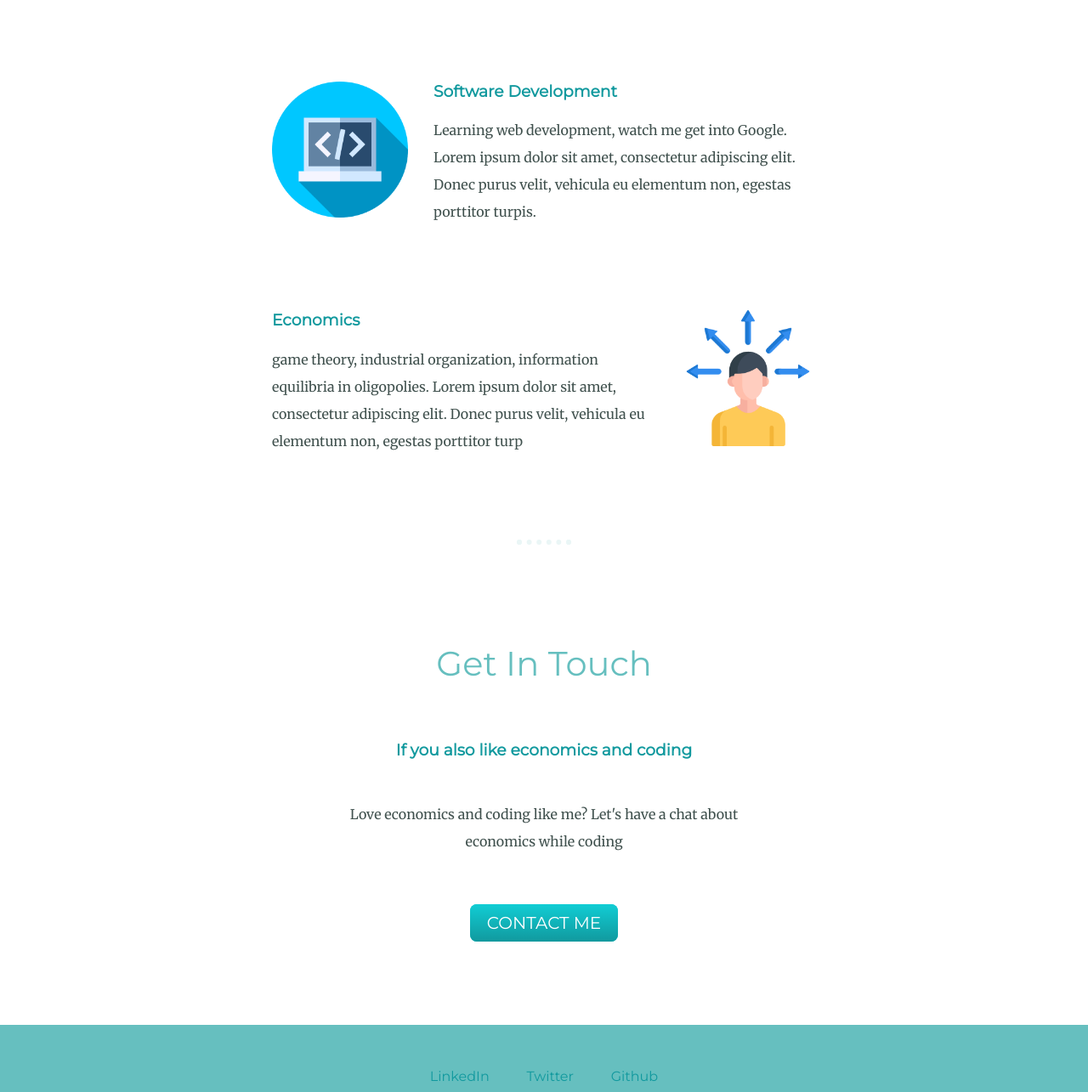
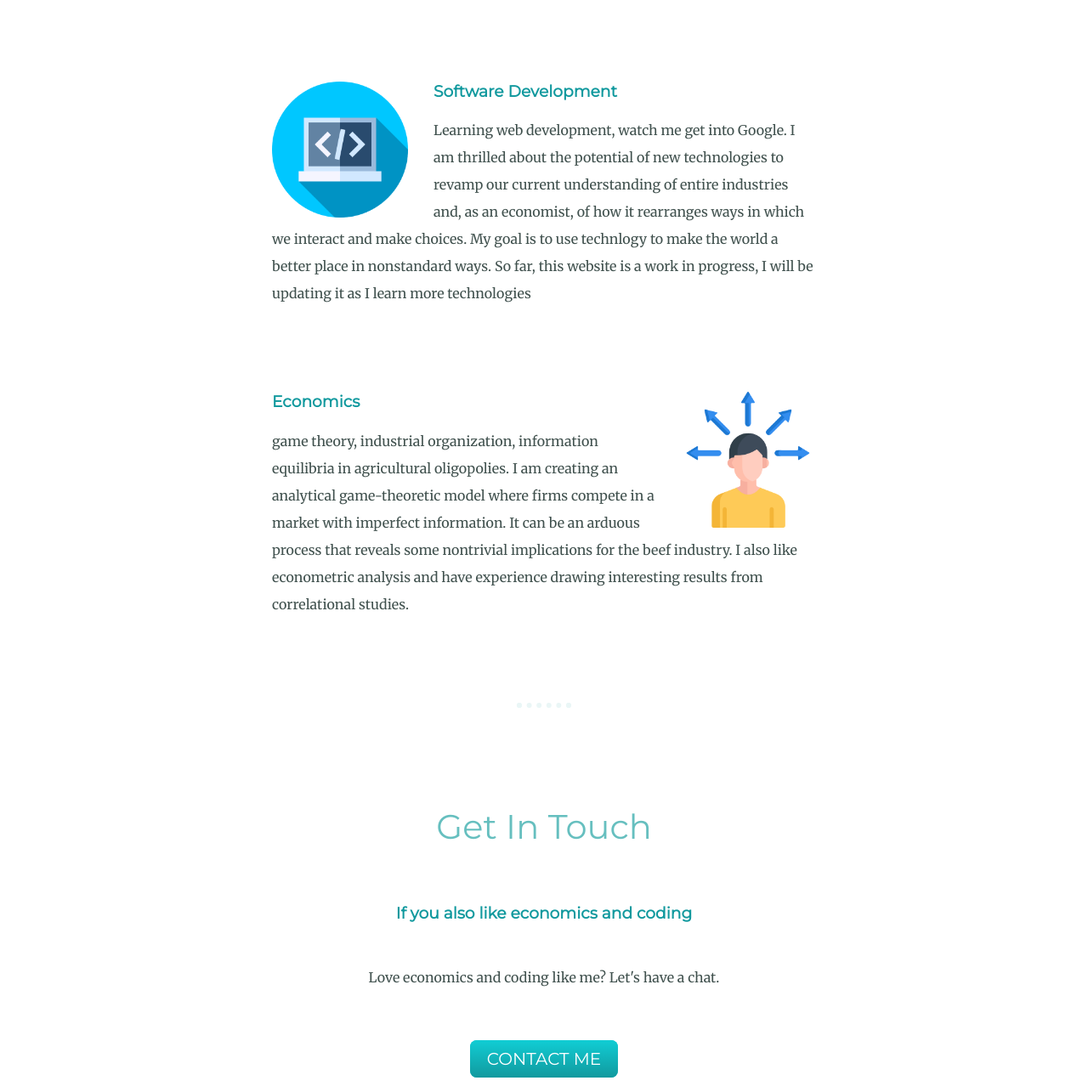
Before and after one commit to adilbeksultanov/mysite, a plain HTML site: page index.html in a window 1280 px wide. Shown: the part 1520-2805 px from the top of the page at 85% size. Drawn offline with Linux system fonts and the light colour scheme.

Commit message:
Update index.html

```diff
--- a/index.html
+++ b/index.html
@@ -31,19 +31,26 @@
       <div class="skill-row">
         <img class="coding_picture" src="images/programming.png" alt="web_dev">
         <h3>Software Development</h3>
-        <p>Learning web development, watch me get into Google. Lorem ipsum dolor sit amet, consectetur adipiscing elit. Donec purus velit, vehicula eu elementum non, egestas porttitor turpis. </p>
+        <p>Learning web development, watch me get into Google. I am thrilled about the potential of new technologies to revamp our current understanding
+          of entire industries and, as an economist, of how it rearranges ways in which we interact and make choices.
+          My goal is to use technlogy to make the world a better place in nonstandard ways. So far, this website is a work in progress, I will be updating it as I learn more technologies
+
+        </p>
       </div>
       <div class="skill-row">
         <img class="econ_picture" src="images/choice.png" alt="">
         <h3>Economics</h3>
-        <p>game theory, industrial organization, information equilibria in oligopolies. Lorem ipsum dolor sit amet, consectetur adipiscing elit. Donec purus velit, vehicula eu elementum non, egestas porttitor turp</p>
+        <p>game theory, industrial organization, information equilibria in agricultural oligopolies. I am creating an analytical game-theoretic model
+          where firms compete in a market with imperfect information. It can be an arduous process that reveals some nontrivial implications for the beef industry.
+          I also like econometric analysis and have experience drawing interesting results from correlational studies.
+        </p>
       </div>
     </div>
     <hr>
     <div class="contact-me">
       <h2>Get In Touch</h2>
       <h3>If you also like economics and coding</h3>
-      <p class="contact-message">Love economics and coding like me? Let's have a chat about economics while coding</p>
+      <p class="contact-message">Love economics and coding like me? Let's have a chat. </p>
       <a class="btn" href="mailto:adilbek@ualberta.ca">CONTACT ME</a>
     </div>
   </div>
```
